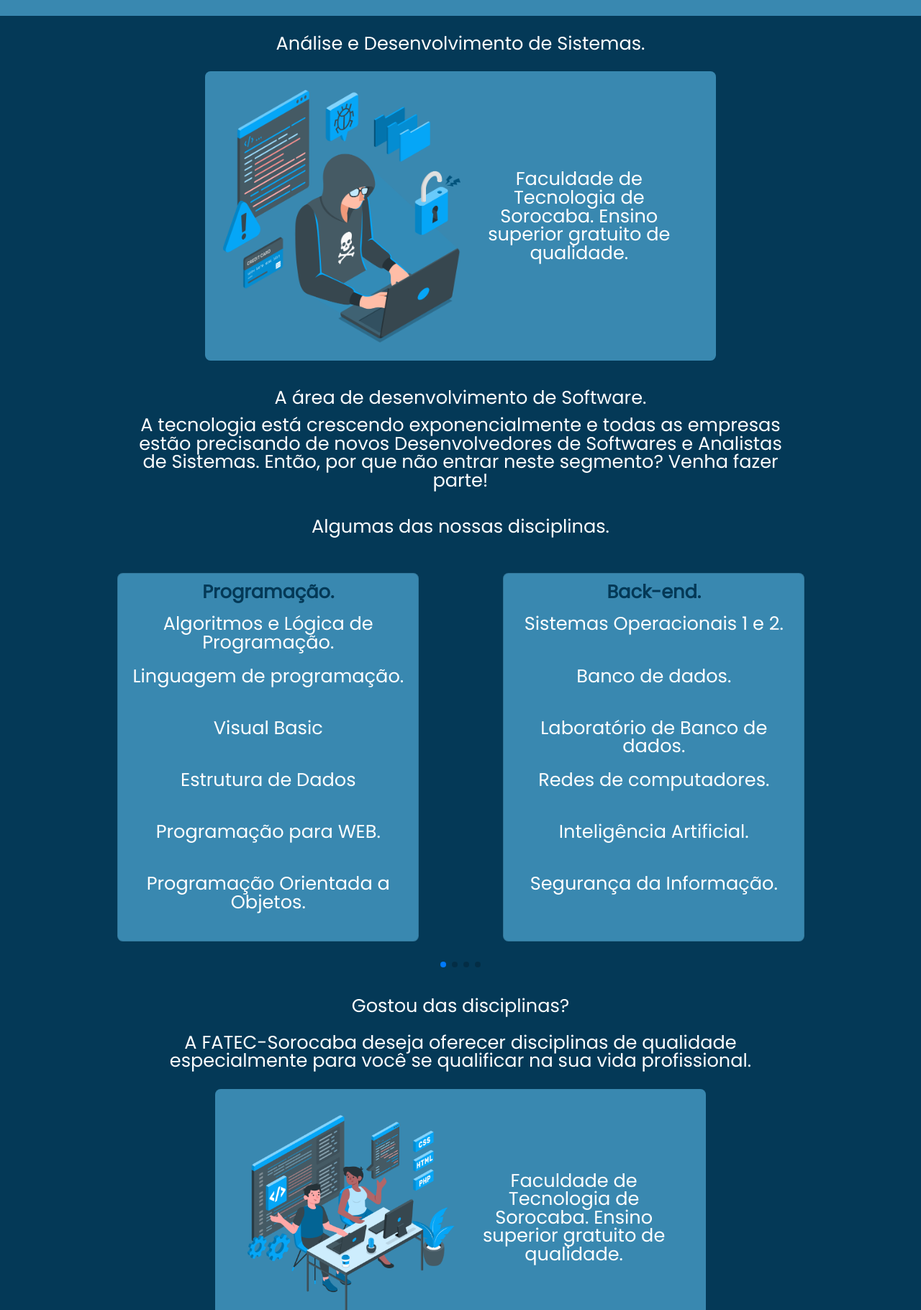
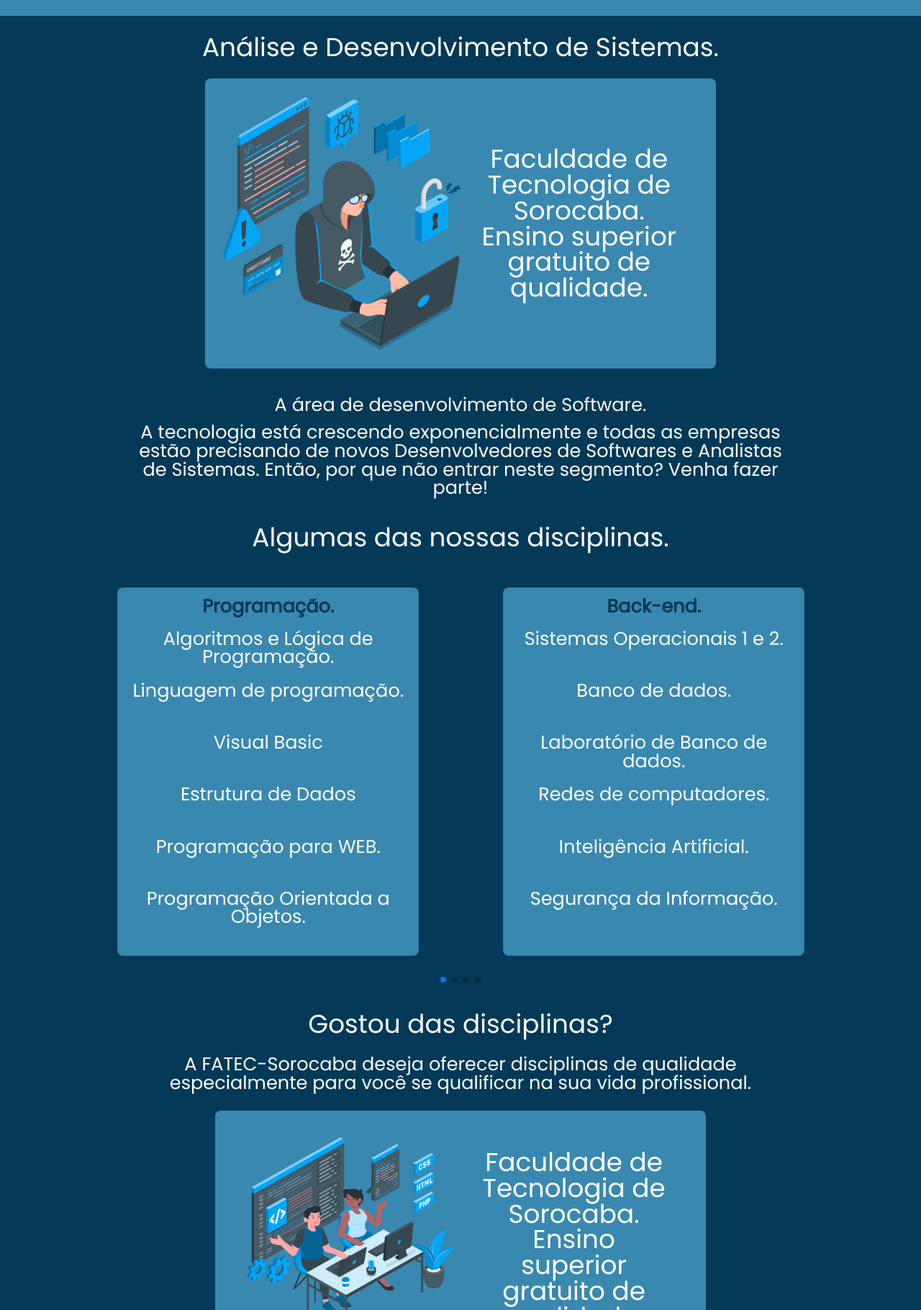
Before and after one commit to MyNameIsGustavo/SITE-FATEC, a plain HTML site: page Screens/Content/ADS.html in a window 1280 px wide. Shown: the part 80-1900 px from the top of the page at 72% size. Drawn offline with nearby package versions, Linux system fonts and the light colour scheme.

Commit message:
finalizando o projeto

```diff
--- a/Screens/Content/ADS.html
+++ b/Screens/Content/ADS.html
@@ -54,7 +54,7 @@
     </header>
 
     <main>
-        <h1 class="text-center my-3">Análise e Desenvolvimento de Sistemas.</h1>
+        <h1 class="titulosDestaque text-center my-3">Análise e Desenvolvimento de Sistemas.</h1>
         <section id="blocoPrincipal">
             <div class="container w-75 d-flex p-0">
                 <div class="row justify-content-center align-items-center">
@@ -63,7 +63,7 @@
                             <img src="../../Assets/Imagens/ADS_Principal.png" class="imagemCard img-fluid"
                                 alt="robô auxiliando o estudante">
                             <div class="d-flex p-3 align-items-center justify-content-center">
-                                <h2 class="text-center">Faculdade de Tecnologia de Sorocaba. Ensino superior gratuito de
+                                <h2 class="titulosDestaque text-center">Faculdade de Tecnologia de Sorocaba. Ensino superior gratuito de
                                     qualidade.</h2>
                             </div>
                         </div>
@@ -85,7 +85,7 @@
 
         <section id="carrosel">
             <article class="container w-100">
-                <h2 class="text-center">Algumas das nossas disciplinas.</h2>
+                <h2 class="titulosDestaque text-center">Algumas das nossas disciplinas.</h2>
                 <div class="swiper p-3">
                     <div class="swiper-wrapper">
 
@@ -184,7 +184,7 @@
         <section id="blocoFinal">
             <article class="container w-75 mb-3 text-center">
                 <div class="m-3">
-                    <h2 class="m-3">Gostou das disciplinas?</h2>
+                    <h2 class="titulosDestaque m-3">Gostou das disciplinas?</h2>
                     <p class="text-justify-mobile">A FATEC-Sorocaba deseja oferecer disciplinas de qualidade
                         especialmente
                         para
@@ -198,7 +198,7 @@
                                 <img src="../../Assets/Imagens/ADS_Secundario.png" class="imagemCard img-fluid"
                                     alt="robô auxiliando o estudante">
                                 <div class="d-flex p-3 align-items-center justify-content-center">
-                                    <h2 class="text-center">Faculdade de Tecnologia de Sorocaba. Ensino superior
+                                    <h2 class="titulosDestaque text-center">Faculdade de Tecnologia de Sorocaba. Ensino superior
                                         gratuito de
                                         qualidade.</h2>
                                 </div>
--- a/style.css
+++ b/style.css
@@ -43,6 +43,10 @@ button.navbar-toggler {
 a.navbar-brand {
   margin: 0%;
   padding: 0%;
+}
+
+.titulosDestaque{
+  font-size: 1.4rem;
 }
 
 .cardPrincipal {
```
Also changed, not shown: Screens/Content/Vestibular.html (+4 -4 lines), index.html (+3 -4 lines).
